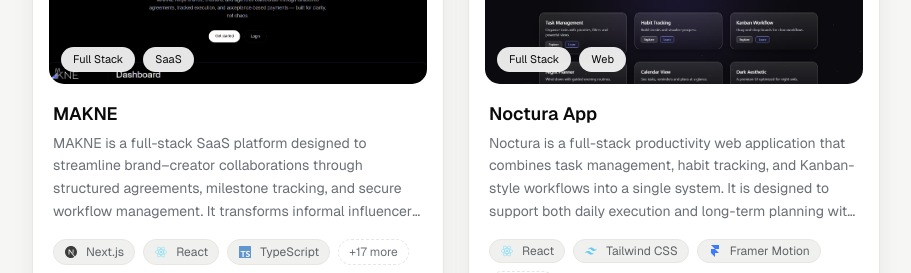
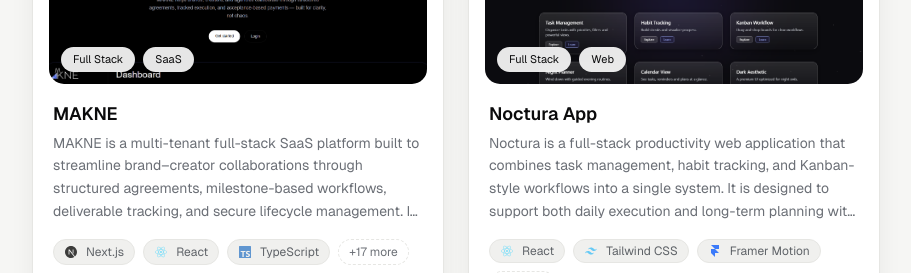
Before and after one commit to vaidika1410/developer-portfolio-2025, a React (Vite) app: page / in a window 1280 px wide. Shown: the part 1420-1693 px from the top of the page, without its empty margins (184-1095 px from the left). Built offline with nearby package versions, Linux system fonts and the light colour scheme.

Commit message:
feat: improve the description and overview of makne-os

```diff
--- a/src/data/projects.js
+++ b/src/data/projects.js
@@ -5,10 +5,10 @@ export const featuredProjects = [
     slug: "makne",
 
     description:
-      "MAKNE is a full-stack SaaS platform designed to streamline brand–creator collaborations through structured agreements, milestone tracking, and secure workflow management. It transforms informal influencer deals into transparent, trackable, and contract-driven partnerships.",
+      "MAKNE is a multi-tenant full-stack SaaS platform built to streamline brand–creator collaborations through structured agreements, milestone-based workflows, deliverable tracking, and secure lifecycle management. It transforms fragmented influencer partnerships into transparent, contract-driven, and operationally scalable collaboration systems.",
 
     overview:
-      "MAKNE was built to solve the lack of structure in brand–creator collaborations, where most partnerships rely on scattered chats, unclear expectations, and manual follow-ups. The goal was to design a scalable system that formalizes agreements, tracks deliverables through milestones, and ensures both brands and creators operate within a transparent, lifecycle-driven workflow.",
+      "MAKNE was designed to address the operational inefficiencies in modern brand–creator collaborations, where partnerships often depend on scattered communication, vague deliverables, and inconsistent follow-ups. The platform introduces a structured, lifecycle-driven workflow that formalizes agreements, tracks campaign deliverables through milestone systems, and enables brands and creators to collaborate within a transparent, scalable, and workflow-oriented environment.",
 
     coverImage: "/projectImages/MAKNEBanner.png",
 
```
